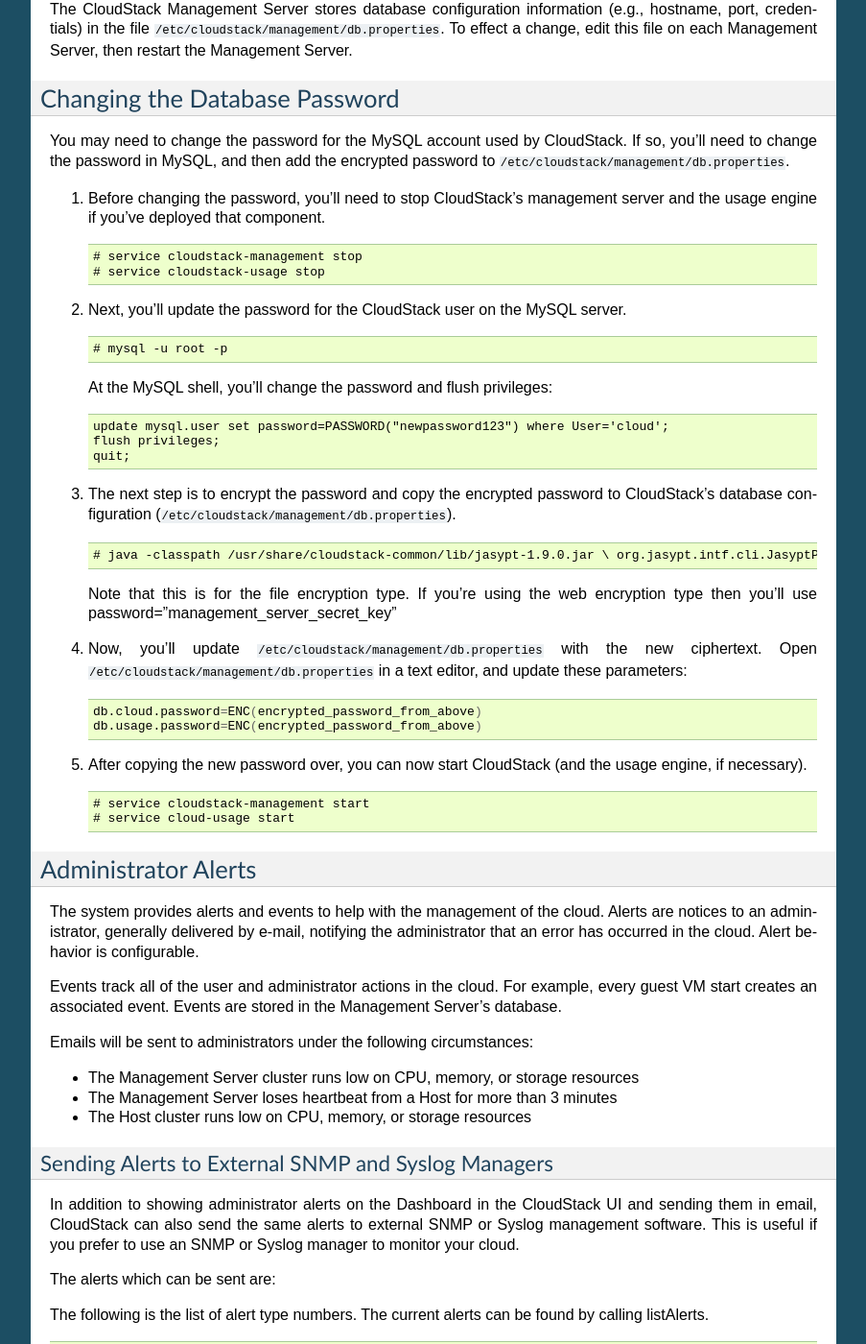
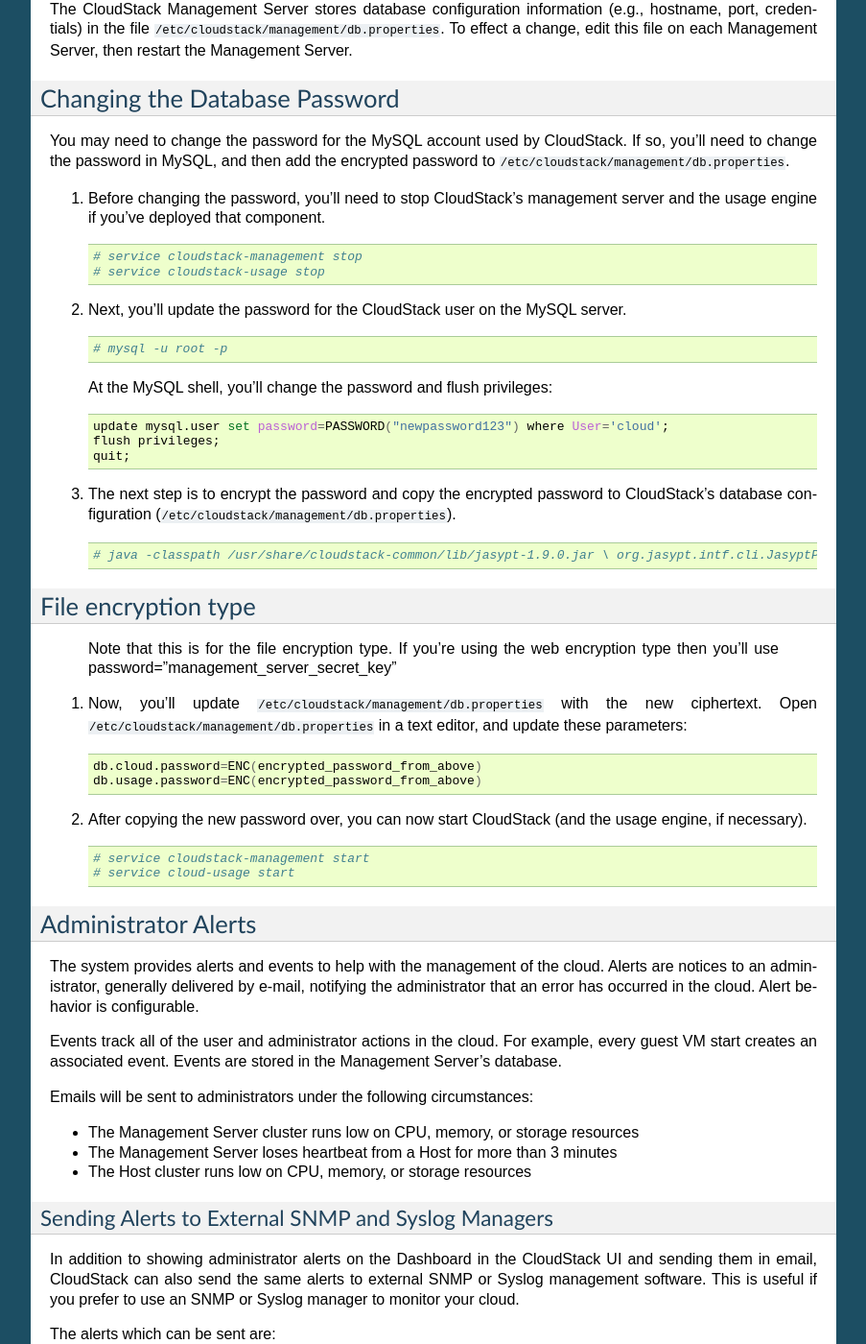
Before and after one commit to apache/cloudstack-docs-admin, a Sphinx documentation site: the page built from source/management.rst, in a window 1280 px wide and 1400 px high, scrolled down 1372 px. Shown: the whole window at 96% size, without its empty margins (198-1101 px from the left). Built offline with Sphinx 7.4.7, drawn with Linux system fonts in a browser that asks for light colours.

Commit message:
fixed sphinx warnings

```diff
--- a/source/management.rst
+++ b/source/management.rst
@@ -159,7 +159,7 @@
    management server and the usage engine if you've deployed that
    component.
 
-   .. code:: screen
+   .. code:: bash
 
        # service cloudstack-management stop
        # service cloudstack-usage stop
@@ -169,13 +169,13 @@
    Next, you'll update the password for the CloudStack user on the MySQL
    server.
 
-   .. code:: screen
+   .. code:: bash
 
        # mysql -u root -p
 
    At the MySQL shell, you'll change the password and flush privileges:
 
-   .. code:: screen
+   .. code:: bash
 
        update mysql.user set password=PASSWORD("newpassword123") where User='cloud';
        flush privileges;
@@ -187,12 +187,12 @@
    password to CloudStack's database configuration
    (``/etc/cloudstack/management/db.properties``).
 
-   .. code:: screen
+   .. code:: bash
 
            # java -classpath /usr/share/cloudstack-common/lib/jasypt-1.9.0.jar \ org.jasypt.intf.cli.JasyptPBEStringEncryptionCLI encrypt.sh \ input="newpassword123" password="`cat /etc/cloudstack/management/key`" \ verbose=false
 
-   File encryption type
-   --------------------
+File encryption type
+--------------------
 
    Note that this is for the file encryption type. If you're using the
    web encryption type then you'll use
@@ -214,7 +214,7 @@
    After copying the new password over, you can now start CloudStack
    (and the usage engine, if necessary).
 
-   .. code:: screen
+   .. code:: bash
 
                # service cloudstack-management start
                # service cloud-usage start
```
Also changed, not shown: source/events.rst (+6 -9 lines), source/troubleshooting.rst (+4 -3 lines).
